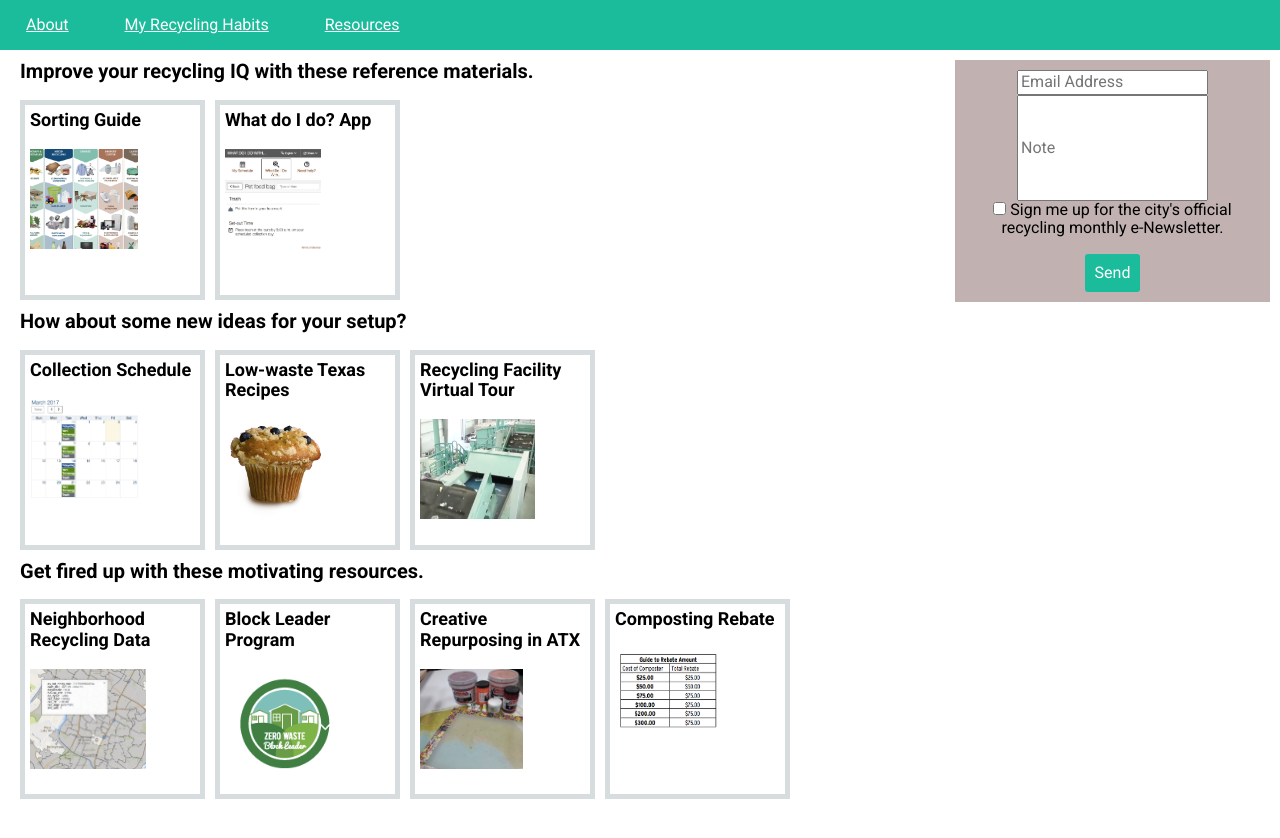
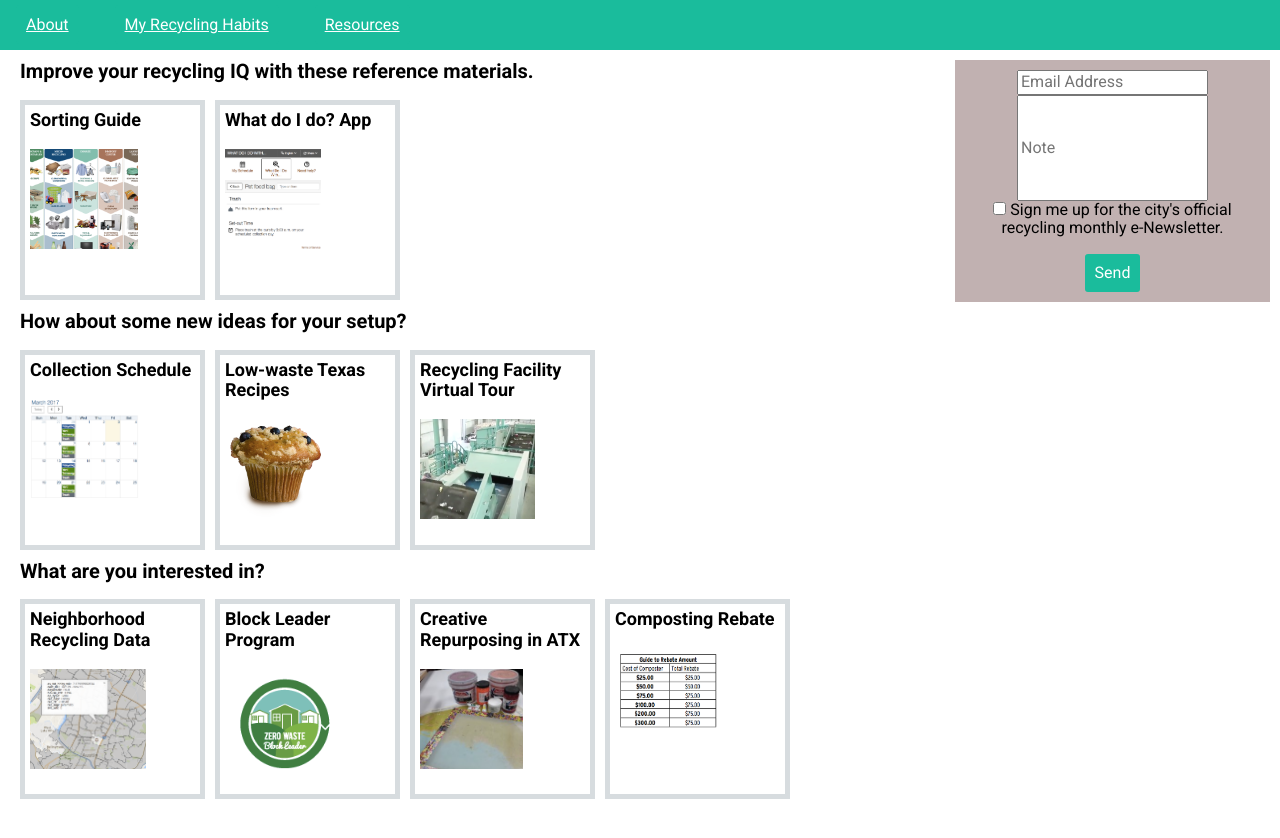
Before and after one commit to amaliebarras/arr-outreach-tool, a Jekyll site: the page built from resources.html, in a window 1280 px wide. Shown: the top 838 px of the page. Built offline with Jekyll 4.4.1, drawn with Linux system fonts in a browser that asks for light colours; nearby versions of some CDN libraries.

Commit message:
changing middle title

```diff
--- a/resources.html
+++ b/resources.html
@@ -41,7 +41,7 @@ permalink: /resources.html
       </div>
 
       <div class = "row" id="gallery">
-        <h2>Get fired up with these motivating resources.</h3>
+        <h2>What are you interested in?</h3>
 
         {% for info in site.data.work %}
           {% if info.motivation %}
```
